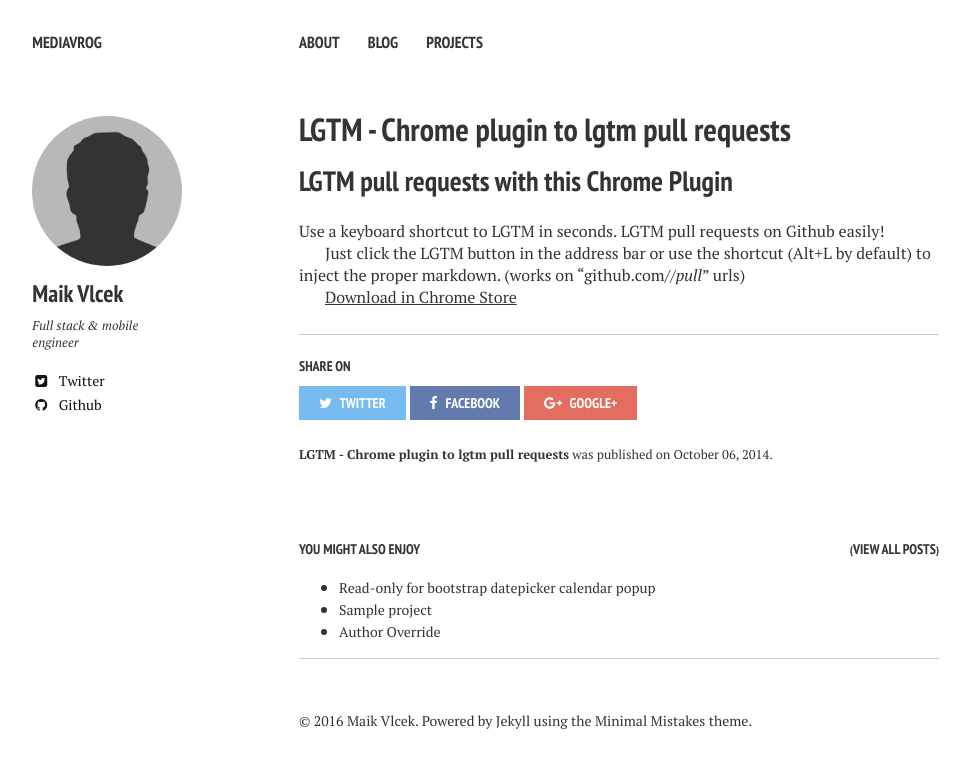
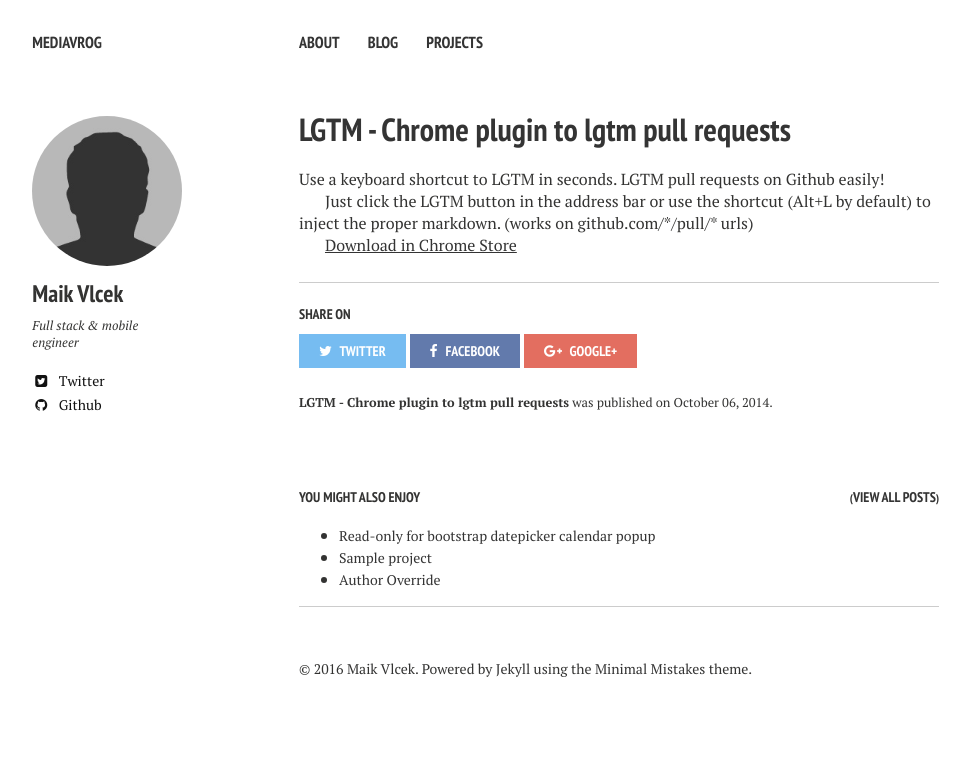
Before and after one commit to mediavrog/mediavrog.github.io, a Jekyll site: the page built from _posts/2014-10-06-lgtm.md, in a window 1280 px wide. Shown: the top 768 px of the page, without its empty margins (21-991 px from the left). Built offline with Jekyll 4.4.1, drawn with Linux system fonts in a browser that asks for light colours; nearby versions of some CDN libraries.

Commit message:
Update 2014-10-06-lgtm.md

```diff
--- a/_posts/2014-10-06-lgtm.md
+++ b/_posts/2014-10-06-lgtm.md
@@ -7,11 +7,9 @@
  - thumb: project-lgtm.png
 ---
 
-## LGTM pull requests with this Chrome Plugin
-
 Use a keyboard shortcut to LGTM in seconds. LGTM pull requests on Github easily!
 
 Just click the LGTM button in the address bar or use the shortcut (Alt+L by default) to inject the proper markdown.
-(works on "github.com/*/pull*" urls)
+(works on github.com/\*/pull/\* urls)
 
 [Download in Chrome Store](https://chrome.google.com/webstore/detail/lgtm-reloaded/hefidgcceobmmaiekccmbjpdcmbjklej)
```
